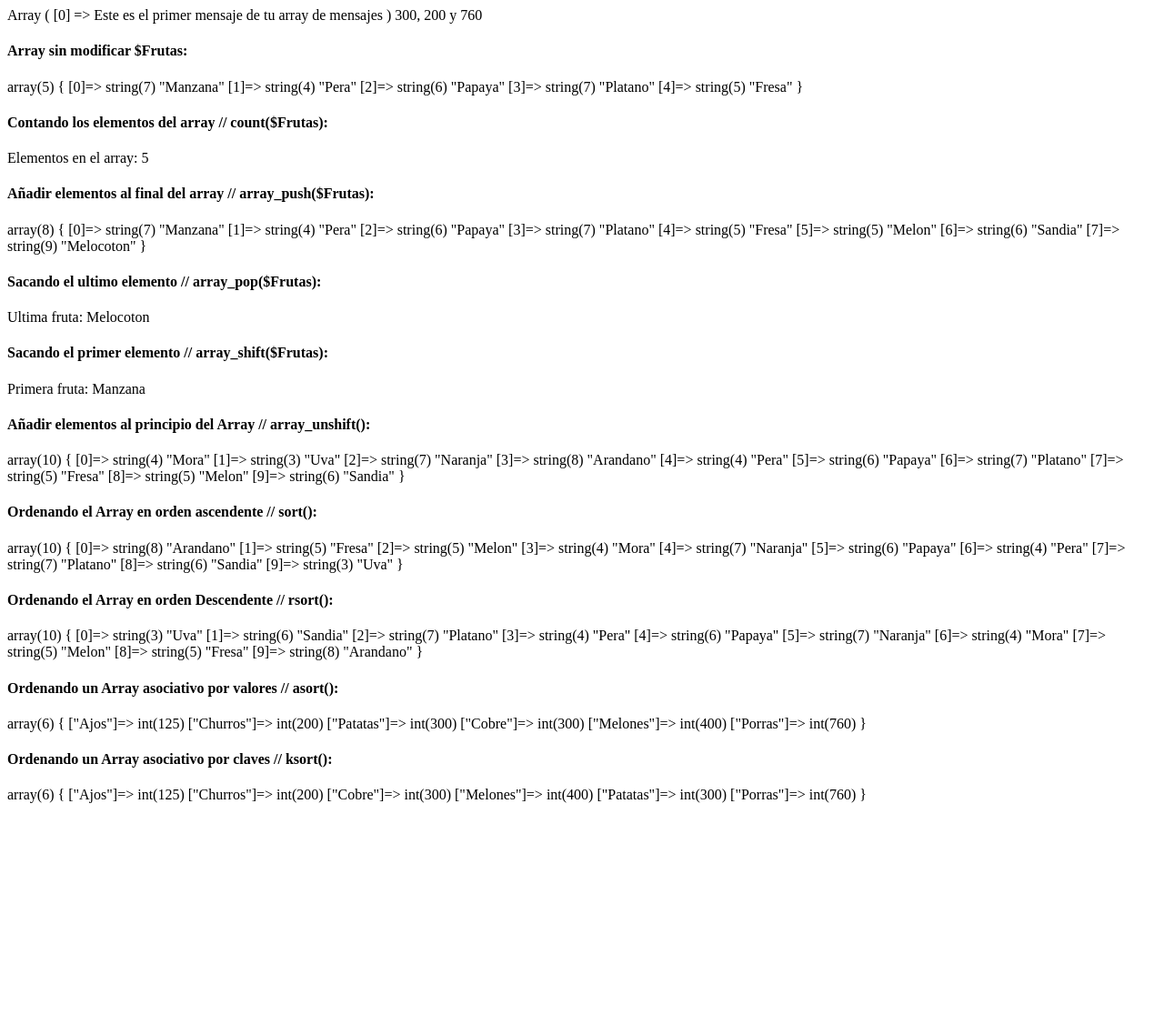
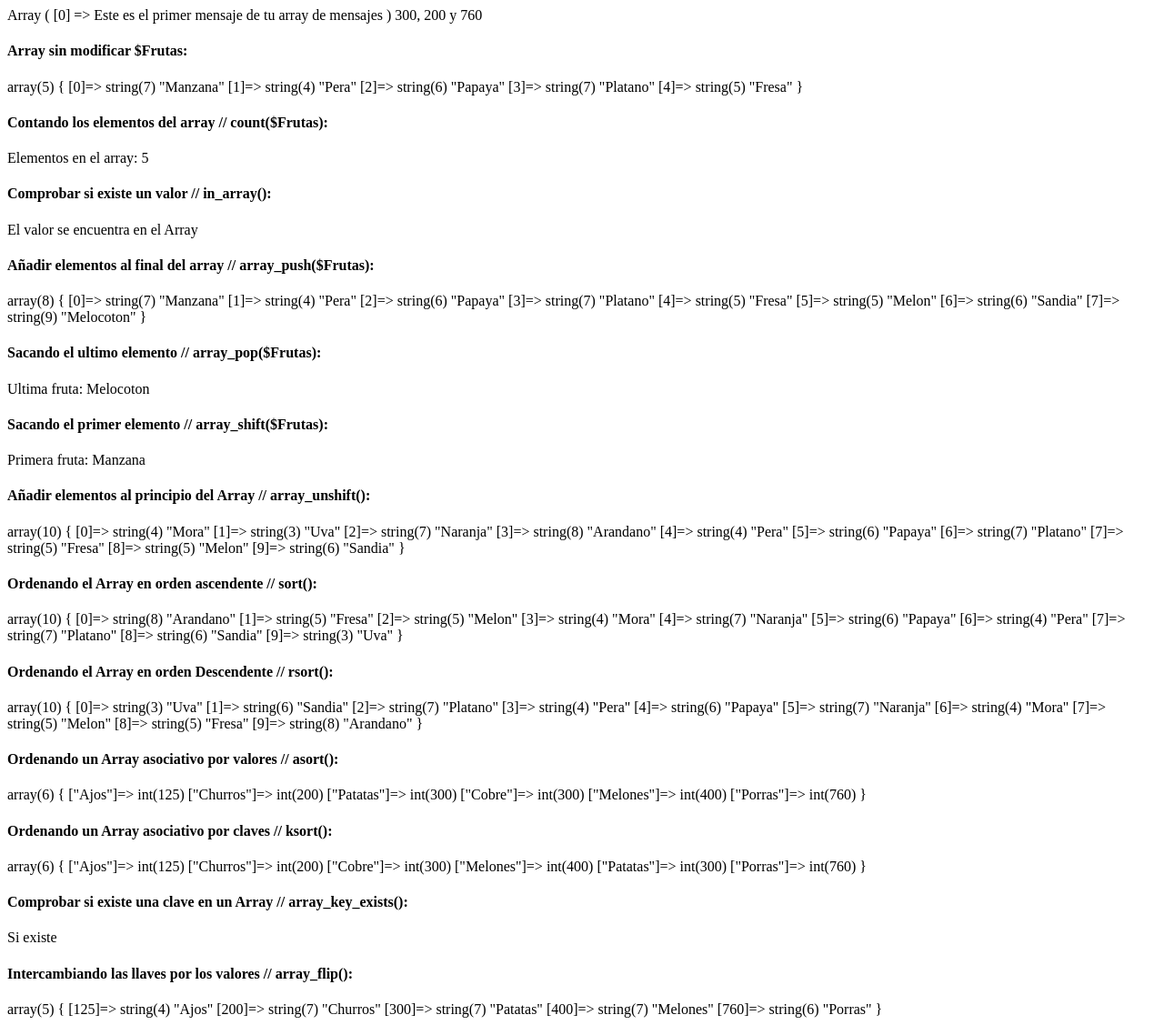
Before and after one commit to Jorch13/manualPhpPrincipiantes, a PHP site: page /arrays.php in a window 1280 px wide. Shown: the whole page at 91% size. Before the commit the page ends 883 px from the top, so only its background shows below. Run offline with PHP 8.4, Linux system fonts and the light colour scheme.

Commit message:
Se finaliza la documentación y el código para los Arrays.

```diff
--- a/codigos/arrays/arrays.php
+++ b/codigos/arrays/arrays.php
@@ -73,6 +73,15 @@ $contFrutas = count($Frutas);
 print '<h4>Contando los elementos del array // count($Frutas): </h4>';
 print 'Elementos en el array: '.$contFrutas; //Devuelve 5
 
+//in_array() devuelve true o false dependiendo si el valor existe en el Array
+$hayValor = in_array('Pera', $Frutas);
+print '<h4>Comprobar si existe un valor // in_array(): </h4>';
+if ($hayValor === true) {
+    print 'El valor se encuentra en el Array';
+} else {
+    print 'El valor no se encuentra en el Array';
+}
+
 //array_push() agrega un elemento al final del array
 array_push($Frutas, 'Melon', 'Sandia', 'Melocoton');
 print '<h4>Añadir elementos al final del array // array_push($Frutas): </h4>';
@@ -124,3 +133,17 @@ var_dump($ventas);
 ksort($ventas);
 print '<h4>Ordenando un Array asociativo por claves // ksort(): </h4>';
 var_dump($ventas);
+
+//array_key_exists() devuelve true o false si existe o no cierta clave en un array
+$existe = array_key_exists('Porras', $ventas);
+print '<h4>Comprobar si existe una clave en un Array // array_key_exists(): </h4>';
+if ($existe === true) {
+    print 'Si existe';
+} else {
+    print 'No existe';
+}
+
+//array_flip() para darle la vuelta a las claves y valores de un Array
+$vuelta = array_flip($ventas);
+print '<h4>Intercambiando las llaves por los valores // array_flip(): </h4>';
+var_dump($vuelta);
```
Also changed, not shown: 1 other file.
